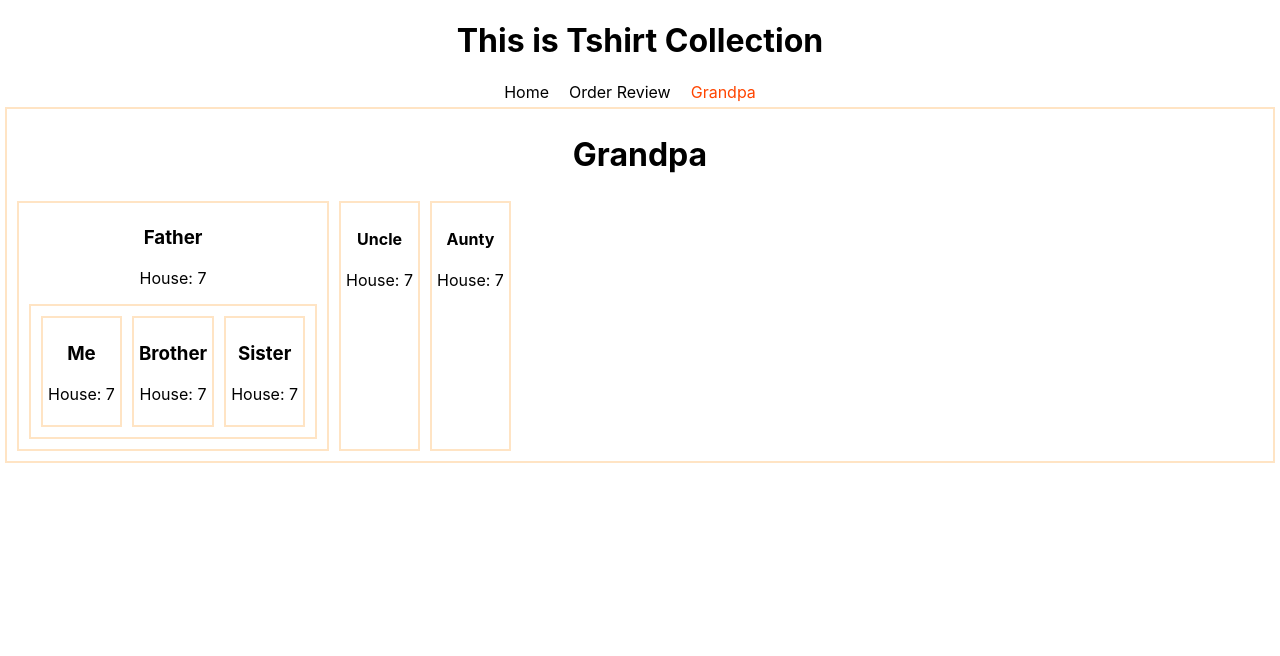
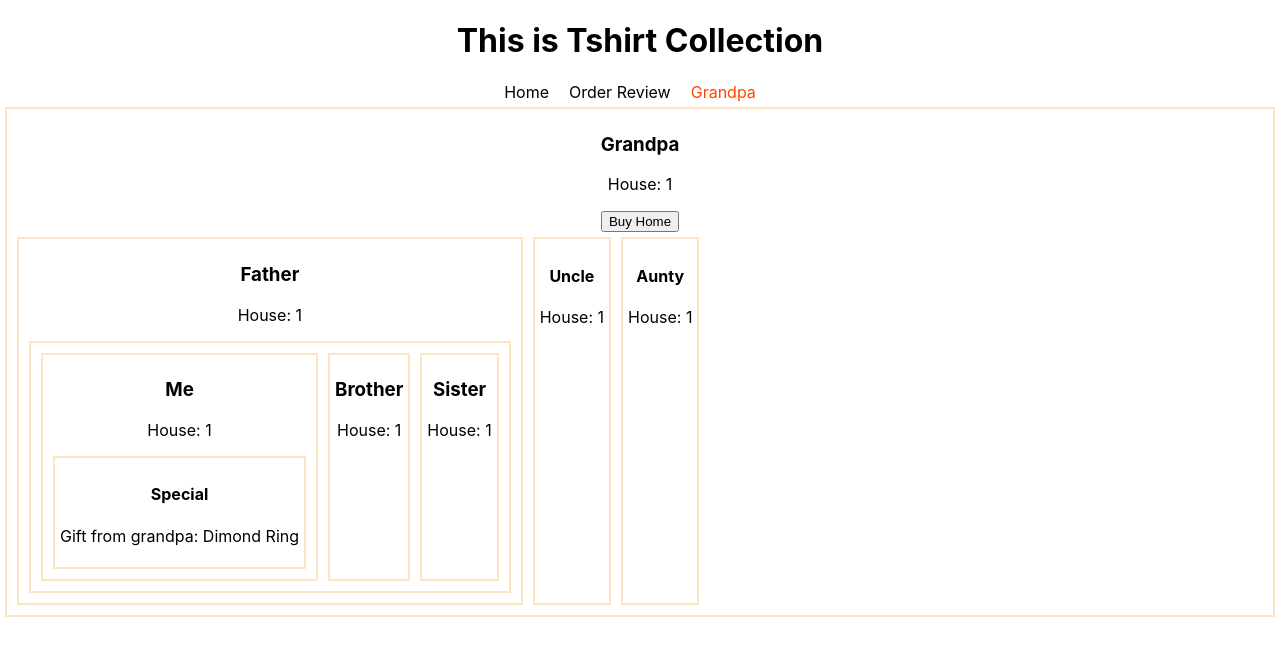
Before and after one commit to juniorovi/Tshirt, a React (Create React App) app: page /grandpa in a window 1280 px wide. Shown: the top 656 px of the page. Built offline with nearby package versions, Linux system fonts and the light colour scheme.

Commit message:
Props Drilling to pass data from parent to children to children

```diff
--- a/src/components/Father/Father.js
+++ b/src/components/Father/Father.js
@@ -3,13 +3,13 @@ import Brother from '../Brother/Brother';
 import Myself from '../Myself/Myself';
 import Sister from '../Sister/Sister';
 
-const Father = ({ house }) => {
+const Father = ({ house, gift }) => {
     return (
         <div>
             <h3>Father</h3>
             <p>House: {house}</p>
             <div style={{ display: 'flex' }}>
-                <Myself house={house}></Myself>
+                <Myself house={house} gift={gift}></Myself>
                 <Brother house={house}></Brother>
                 <Sister house={house}></Sister>
             </div>
--- a/src/components/Grandpa/Grandpa.js
+++ b/src/components/Grandpa/Grandpa.js
@@ -1,16 +1,23 @@
-import React from 'react';
+import React, { useState } from 'react';
 import Aunty from '../Aunty/Aunty';
 import Father from '../Father/Father'
 import Uncle from '../Uncle/Uncle';
 import './Grandpa.css'
 
 const Grandpa = () => {
-    const house = 7;
+    const [house, setHouse] = useState(1);
+    const gift = 'Dimond Ring'
+    const handleBuyHouse = ()=>{
+        const newHouse = house + 1;
+        setHouse(newHouse);
+    }
     return (
         <div className='grandpa'>
-            <h1>Grandpa</h1>
+            <h3>Grandpa</h3>
+            <p>House: {house}</p>
+            <button onClick={()=> handleBuyHouse()}>Buy Home</button>
             <section style={{ display: 'flex' }}>
-                <Father house={house}></Father>
+                <Father house={house} gift={gift}></Father>
                 <Uncle house={house}></Uncle>
                 <Aunty house={house}></Aunty>
             </section>
--- a/src/components/Myself/Myself.js
+++ b/src/components/Myself/Myself.js
@@ -1,10 +1,12 @@
 import React from 'react';
+import Special from '../Special/Special';
 
-const Myself = ({house}) => {
+const Myself = ({ house, gift }) => {
     return (
         <div>
             <h3>Me</h3>
             <p>House: {house}</p>
+            <Special gift={gift}></Special>
         </div>
     );
 };
--- /dev/null
+++ b/src/components/Special/Special.js
@@ -0,0 +1,12 @@
+import React from 'react';
+
+const Special = ({gift}) => {
+    return (
+        <div>
+            <h4>Special</h4>
+            <p>Gift from grandpa: {gift}</p>
+        </div>
+    );
+};
+
+export default Special;
```
